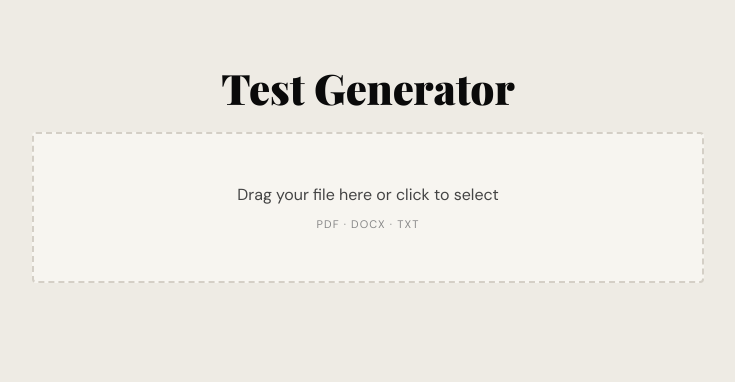
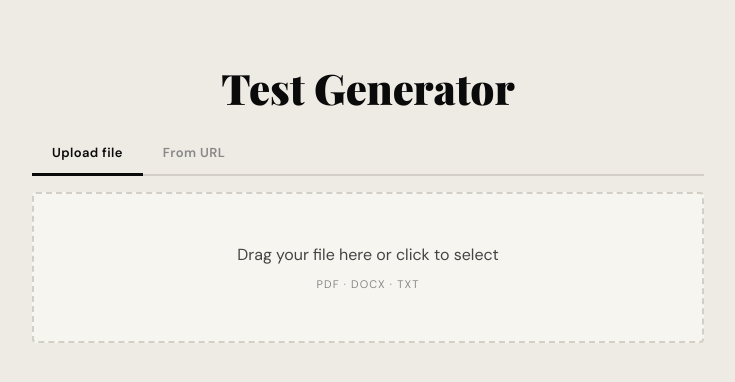
Before and after one commit to OmarBustamante/test-generator, a React (Vite) app in the folder frontend/: page / in a window 1280 px wide. Shown: the top 382 px of the page, without its empty margins (272-1007 px from the left). Built offline with nearby package versions, Linux system fonts and the light colour scheme; a web font is replaced by a local one.

Commit message:
Impement generate from url

```diff
--- a/frontend/src/components/Upload/Upload.css
+++ b/frontend/src/components/Upload/Upload.css
@@ -99,3 +99,51 @@
 .upload-config__input {
     max-width: 120px;
 }
+
+/* Source tabs */
+.upload-tabs {
+    display: flex;
+    gap: 0;
+    border-bottom: 2px solid var(--color-border);
+}
+
+.upload-tab {
+    background: none;
+    border: none;
+    border-bottom: 3px solid transparent;
+    border-radius: 0;
+    padding: var(--space-3) var(--space-5);
+    margin-bottom: -2px;
+    color: var(--color-ink-muted);
+    font-family: var(--font-body);
+    font-size: var(--text-sm);
+    font-weight: var(--font-semibold);
+    letter-spacing: 0.03em;
+    cursor: pointer;
+    transition: color var(--transition-fast), border-color var(--transition-fast);
+}
+
+.upload-tab:hover {
+    color: var(--color-ink-primary);
+    background: none;
+}
+
+.upload-tab--active {
+    color: var(--color-ink-primary);
+    border-bottom-color: var(--color-topbar);
+}
+
+.upload-tab--active:hover {
+    background: none;
+}
+
+/* URL input block */
+.upload-url {
+    display: flex;
+    flex-direction: column;
+    gap: var(--space-3);
+    padding: var(--space-5);
+    background-color: var(--color-bg-surface);
+    border-top: 3px solid var(--color-topbar);
+    border-radius: var(--radius-md);
+}
--- a/frontend/src/components/Upload/Upload.tsx
+++ b/frontend/src/components/Upload/Upload.tsx
@@ -3,6 +3,7 @@ import type { ExamResult } from '../../types/exam'
 import './Upload.css'
 
 type UploadStatus = 'idle' | 'analyzing' | 'ready' | 'generating' | 'error'
+type Source = 'file' | 'url'
 
 type Props = {
   onExamGenerated: (exam: ExamResult) => void
@@ -12,6 +13,11 @@ type Analysis = {
   word_count: number
   suggested_questions: number
 }
+
+// The source payload sent to the API — either a file or a url
+type SourcePayload =
+  | { file_content: string; file_type: string }
+  | { url: string }
 
 const ACCEPTED_TYPES: Record<string, string> = {
   'application/pdf': 'pdf',
@@ -36,36 +42,33 @@ function fileToBase64(file: File): Promise<string> {
 }
 
 const Upload = ({ onExamGenerated }: Props) => {
+  const [source, setSource] = useState<Source>('file')
   const [file, setFile] = useState<File | null>(null)
+  const [url, setUrl] = useState<string>('')
   const [status, setStatus] = useState<UploadStatus>('idle')
   const [error, setError] = useState<string>('')
   const [isDragging, setIsDragging] = useState(false)
   const [analysis, setAnalysis] = useState<Analysis | null>(null)
   const [numQuestions, setNumQuestions] = useState<number>(0)
+  // Holds the source payload so generate can reuse it without rebuilding
+  const payloadRef = useRef<SourcePayload | null>(null)
   const inputRef = useRef<HTMLInputElement>(null)
 
-  // ── File selection + analysis ─────────────────────────────────────────
-  async function selectFile(selected: File) {
-    if (!ACCEPTED_TYPES[selected.type]) {
-      setError('Only PDF, DOCX, or TXT files are accepted.')
-      return
-    }
+  // ── Shared analysis call ──────────────────────────────────────────────
+  async function analyze(payload: SourcePayload) {
     setError('')
-    setFile(selected)
     setStatus('analyzing')
+    payloadRef.current = payload
 
     try {
-      const fileType = ACCEPTED_TYPES[selected.type]
-      const fileContent = await fileToBase64(selected)
-
       const res = await fetch(`${API_BASE}/analyze`, {
         method: 'POST',
         headers: { 'Content-Type': 'application/json' },
-        body: JSON.stringify({ file_content: fileContent, file_type: fileType }),
+        body: JSON.stringify(payload),
       })
 
       const data = await res.json()
-      if (!res.ok) throw new Error(data.error || 'Failed to analyze the document.')
+      if (!res.ok) throw new Error(data.error || 'Failed to analyze the content.')
 
       setAnalysis(data)
       setNumQuestions(data.suggested_questions)
@@ -74,6 +77,17 @@ const Upload = ({ onExamGenerated }: Props) => {
       setError(err instanceof Error ? err.message : 'Unexpected error.')
       setStatus('error')
     }
+  }
+
+  // ── File selection ────────────────────────────────────────────────────
+  async function selectFile(selected: File) {
+    if (!ACCEPTED_TYPES[selected.type]) {
+      setError('Only PDF, DOCX, or TXT files are accepted.')
+      return
+    }
+    setFile(selected)
+    const fileContent = await fileToBase64(selected)
+    analyze({ file_content: fileContent, file_type: ACCEPTED_TYPES[selected.type] })
   }
 
   function handleInputChange(e: ChangeEvent<HTMLInputElement>) {
@@ -95,13 +109,32 @@ const Upload = ({ onExamGenerated }: Props) => {
     setIsDragging(false)
   }
 
+  // ── URL submission ────────────────────────────────────────────────────
+  function handleUrlAnalyze() {
+    const trimmed = url.trim()
+    if (!trimmed) {
+      setError('Please enter a URL.')
+      return
+    }
+    analyze({ url: trimmed })
+  }
+
+  // ── Reset ─────────────────────────────────────────────────────────────
   function handleReset() {
     setFile(null)
+    setUrl('')
     setStatus('idle')
     setError('')
     setAnalysis(null)
     setNumQuestions(0)
+    payloadRef.current = null
     if (inputRef.current) inputRef.current.value = ''
+  }
+
+  function switchSource(next: Source) {
+    if (next === source) return
+    setSource(next)
+    handleReset()
   }
 
   function handleQuestionsChange(e: ChangeEvent<HTMLInputElement>) {
@@ -111,7 +144,7 @@ const Upload = ({ onExamGenerated }: Props) => {
 
   // ── Generate exam ─────────────────────────────────────────────────────
   async function handleGenerate() {
-    if (!file) return
+    if (!payloadRef.current) return
 
     const clamped = Math.min(Math.max(numQuestions, MIN_QUESTIONS), MAX_QUESTIONS)
 
@@ -119,15 +152,11 @@ const Upload = ({ onExamGenerated }: Props) => {
     setError('')
 
     try {
-      const fileType = ACCEPTED_TYPES[file.type]
-      const fileContent = await fileToBase64(file)
-
       const res = await fetch(`${API_BASE}/generate`, {
         method: 'POST',
         headers: { 'Content-Type': 'application/json' },
         body: JSON.stringify({
-          file_content: fileContent,
-          file_type: fileType,
+          ...payloadRef.current,
           num_questions: clamped,
           num_options: 4,
         }),
@@ -144,12 +173,33 @@ const Upload = ({ onExamGenerated }: Props) => {
   }
 
   const isValidCount = numQuestions >= MIN_QUESTIONS && numQuestions <= MAX_QUESTIONS
+  const hasSource = file !== null || url.trim() !== ''
 
   // ── Render ────────────────────────────────────────────────────────────
   return (
     <div className="upload-container">
 
-      {/* Drop zone — only when no file selected */}
+      {/* Source toggle */}
+      <div className="upload-tabs">
+        <button
+          type="button"
+          className={`upload-tab ${source === 'file' ? 'upload-tab--active' : ''}`}
+          onClick={() => switchSource('file')}
+        >
+          Upload file
+        </button>
+        <button
+          type="button"
+          className={`upload-tab ${source === 'url' ? 'upload-tab--active' : ''}`}
+          onClick={() => switchSource('url')}
+        >
+          From URL
+        </button>
+      </div>
+
+      {/* FILE source */}
+      {source === 'file' && (
+        <>
           {!file && (
             <div
               className={`upload-dropzone ${isDragging ? 'upload-dropzone--dragging' : ''}`}
@@ -175,7 +225,6 @@ const Upload = ({ onExamGenerated }: Props) => {
             </div>
           )}
 
-      {/* File info */}
           {file && (
             <div className="upload-file-info">
               <p className="upload-file-info__name">{file.name}</p>
@@ -184,17 +233,54 @@ const Upload = ({ onExamGenerated }: Props) => {
               </p>
             </div>
           )}
+        </>
+      )}
+
+      {/* URL source */}
+      {source === 'url' && status !== 'ready' && status !== 'generating' && (
+        <div className="upload-url">
+          <label className="upload-config__label" htmlFor="source-url">
+            Web page URL
+          </label>
+          <input
+            id="source-url"
+            type="url"
+            placeholder="https://example.com/article"
+            value={url}
+            onChange={(e) => setUrl(e.target.value)}
+            onKeyDown={(e) => e.key === 'Enter' && handleUrlAnalyze()}
+          />
+          <button
+            type="button"
+            className="btn-primary"
+            onClick={handleUrlAnalyze}
+            disabled={status === 'analyzing'}
+          >
+            Analyze page
+          </button>
+        </div>
+      )}
+
+      {/* URL confirmation when ready */}
+      {source === 'url' && (status === 'ready' || status === 'generating') && (
+        <div className="upload-file-info">
+          <p className="upload-file-info__name">Web page</p>
+          <p className="upload-file-info__meta">{url}</p>
+        </div>
+      )}
 
       {/* Analyzing state */}
       {status === 'analyzing' && (
-        <p className="upload-generating" aria-live="polite">Analyzing document...</p>
+        <p className="upload-generating" aria-live="polite">
+          {source === 'url' ? 'Fetching and analyzing page...' : 'Analyzing document...'}
+        </p>
       )}
 
-      {/* Question count config — shown after analysis */}
+      {/* Question count config */}
       {status === 'ready' && analysis && (
         <div className="upload-config">
           <p className="upload-config__suggestion">
-            Document with <strong>{analysis.word_count}</strong> words.
+            Content with <strong>{analysis.word_count}</strong> words.
             We suggest <strong>{analysis.suggested_questions}</strong> questions.
           </p>
           <label className="upload-config__label" htmlFor="num-questions">
@@ -228,17 +314,17 @@ const Upload = ({ onExamGenerated }: Props) => {
       )}
 
       {/* Actions */}
-      {file && (status === 'ready' || status === 'error') && (
+      {hasSource && (status === 'ready' || status === 'error') && (
         <div className="upload-actions">
           <button
             className="btn-primary"
             onClick={handleGenerate}
-            disabled={!isValidCount}
+            disabled={!isValidCount || status === 'error'}
           >
             Generate exam
           </button>
           <button className="btn-secondary" onClick={handleReset}>
-            Change file
+            {source === 'url' ? 'Change URL' : 'Change file'}
           </button>
         </div>
       )}
```
Also changed, not shown: 2 other files (tests, documents, lock files or other folders). Lines whose indentation alone changed are shown as unchanged.
